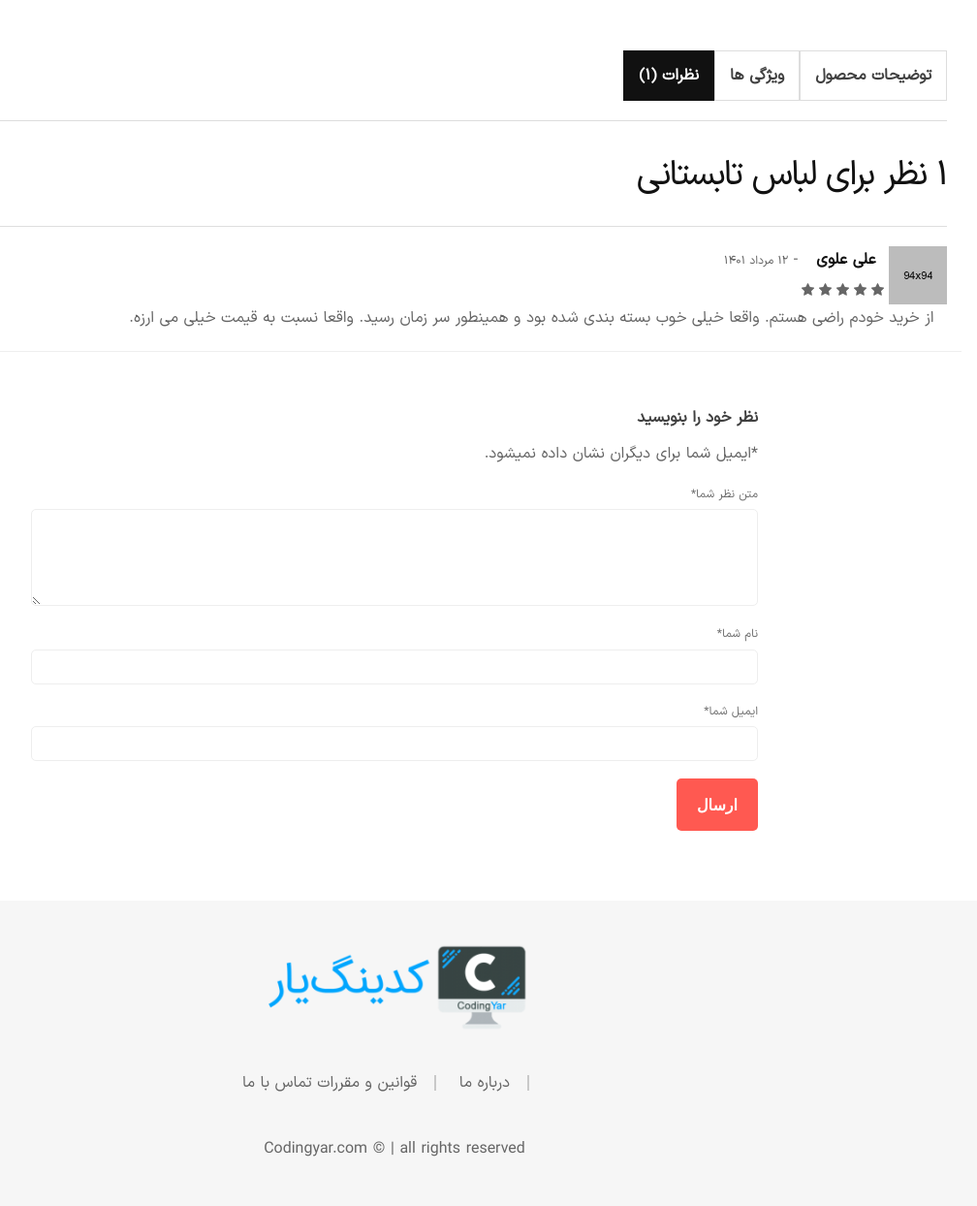
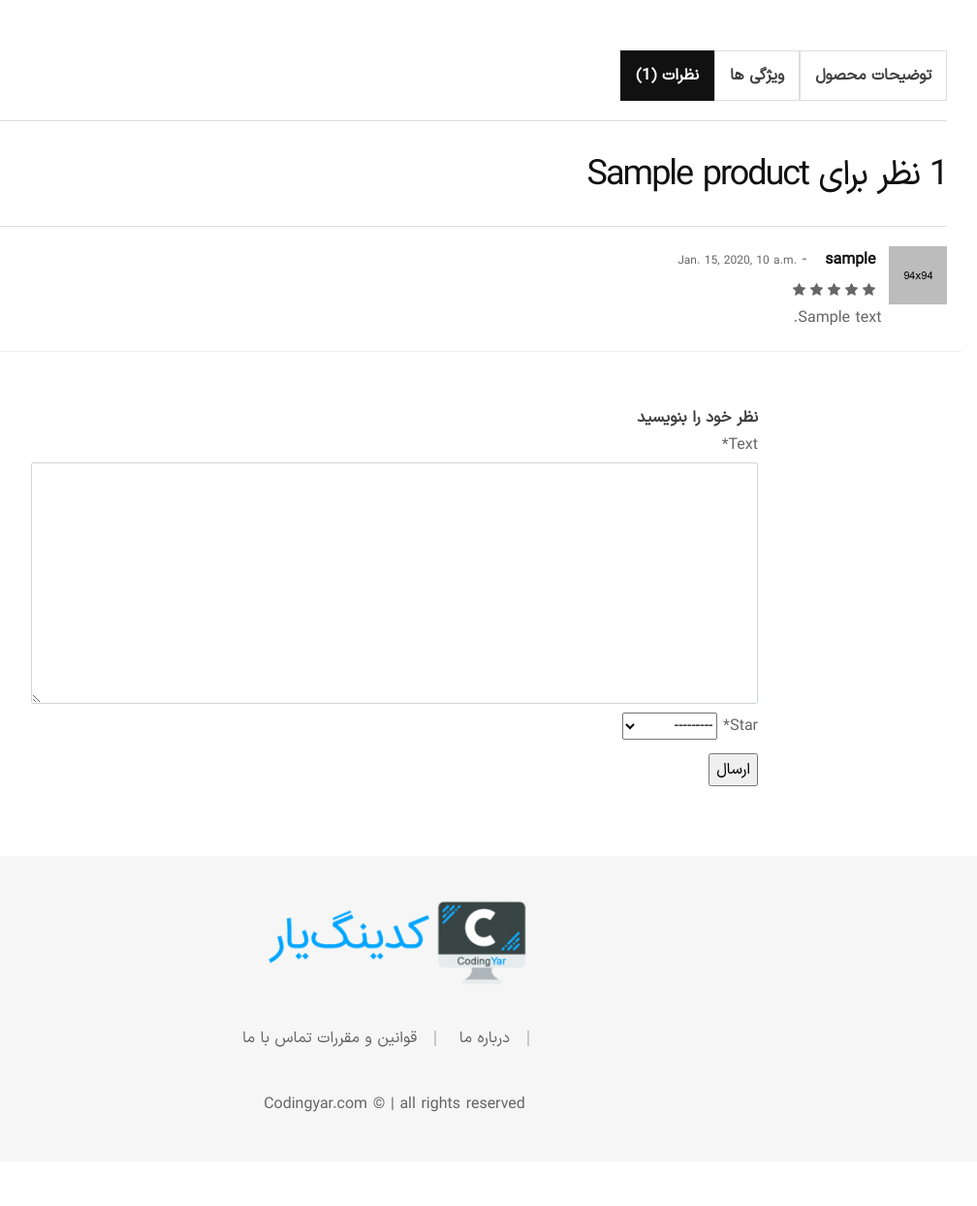
Before and after one commit to Mosllems/Online_shop, a Django app: page /products/1/ in a window 1280 px wide, after a click that opens the changed part. Shown: the part 768-2012 px from the top of the page at 97% size, without its empty margins (251-1259 px from the left). After the commit the page ends 1915 px from the top, so only its background shows below. Run offline with Django 5.2, Linux system fonts and the light colour scheme; tables that the repository leaves empty hold one stand-in row (values such as "Sample post"); parts of the project's set-up code (start-up, migrations or seed data) failed here and were passed over; some libraries are stand-ins or nearby versions; some web fonts are replaced.

Commit message:
add form section

```diff
--- /dev/null
+++ b/products/forms.py
@@ -0,0 +1,8 @@
+from django import forms
+from .models import Comment
+
+
+class CommentForm(forms.ModelForm):
+    class Meta:
+        model = Comment
+        fields = ["text", "star"]
--- a/products/templates/products/product_detail.html
+++ b/products/templates/products/product_detail.html
@@ -1,5 +1,6 @@
 {% extends "_base.html" %}
-
+{% load static %}
+{% load crispy_forms_tags %}
 {% block page_title %} Detail View {% endblock page_title %}
 
 {% block content %}
@@ -79,7 +80,7 @@
                                     </a>
                                     <a class="m-0 product-data-tab__link nav-link" id="nav-reviews-tab"
                                        data-toggle="tab" href="#nav-reviews" role="tab" aria-selected="true">
-                                        <span>نظرات (۱)</span>
+                                        <span>نظرات ({{ product.comments.count }})</span>
                                     </a>
                                 </div>
                                 <div class="tab-content product-data-tab__content" id="product-tabContent">
@@ -150,36 +151,35 @@
                                     <div class="tab-pane fade" id="nav-reviews" role="tabpanel"
                                          aria-labelledby="nav-reviews-tab">
                                         <div class="product-reviews">
-                                            <h3 class="review__title">۱ نظر برای لباس تابستانی</h3>
+                                            <h3 class="review__title"> {{ product.comments.count }} نظر برای {{ product.title }}</h3>
                                             <ul class="review__list">
+                                                {% for comment in product.comments.all %}
                                                 <li class="review__item">
                                                     <div class="review__container">
                                                         <div class="review__text">
                                                             <div class="d-flex flex-sm-row flex-row">
-                                                                <img src="assets/img/others/comment-1.jpg"
+                                                                <img src="{% static 'img/others/comment-1.jpg' %}"
                                                                      alt="Review Avatar" class="review__avatar">
                                                                 <div>
                                                                     <div class="review__meta">
-                                                                        <strong class="review__author px-4">علی
-                                                                            علوی</strong>
+                                                                        <span class="review__published-date">{{ comment.datetime_created }}</span>
                                                                         <span class="review__dash">-</span>
-                                                                        <span class="review__published-date">۱۲ مرداد ۱۴۰۱</span>
+                                                                        <strong class="review__author px-4">{{ comment.author }}</strong>
                                                                     </div>
-                                                                    <div class="product-rating">
+                                                                    <div class="product-rating pr--10" >
                                                                         <div class="m-0 star-rating star-five">
-                                                                            <span>Rated <strong
-                                                                                    class="rating">5.00</strong> out of 5</span>
+                                                                            <span>Rated <strong>class="rating">{{ comment.star }}</strong></span>
                                                                         </div>
                                                                     </div>
                                                                 </div>
                                                             </div>
-                                                            <p class="review__description text-right px-4">
-                                                                از خرید خودم راضی هستم. واقعا خیلی خوب بسته بندی شده بود
-                                                                و همینطور سر زمان رسید. واقعا نسبت به قیمت خیلی می ارزه.
+                                                            <p class="review__description text-right px-4 pr--75">
+                                                                {{ comment.text }}
                                                             </p>
                                                         </div>
                                                     </div>
                                                 </li>
+                                                {% endfor %}
                                             </ul>
                                             <div class="review-form-wrapper">
                                                 <div class="row">
@@ -187,38 +187,43 @@
                                                     <div class="col-lg-8 m-auto">
                                                         <span class="reply-title pull-right">نظر خود را بنویسید</span>
                                                         <br>
-                                                        <form action="#" class="form text-right">
-                                                            <div class="form-notes mb--20">
-                                                                <p class="my-3"><span class="required">*</span>ایمیل شما
-                                                                    برای دیگران نشان داده نمیشود.</p>
-                                                            </div>
-                                                            <div class="form__group mb--10">
-                                                                <label class="form__label d-block" for="email">متن نظر
-                                                                    شما<span class="required">*</span></label>
-                                                                <textarea name="review" id="review"
-                                                                          class="form__input form__input--textarea"></textarea>
-                                                            </div>
-                                                            <div class="form__group mb--20">
-                                                                <label class="form__label d-block" for="name">نام
-                                                                    شما<span class="required">*</span></label>
-                                                                <input type="text" name="name" id="name"
-                                                                       class="form__input">
-                                                            </div>
-                                                            <div class="form__group mb--20">
-                                                                <label class="form__label d-block" for="email">ایمیل شما<span
-                                                                        class="required">*</span></label>
-                                                                <input type="email" name="email" id="email"
-                                                                       class="form__input">
-                                                            </div>
-                                                            <div class="form__group">
-                                                                <div class="form-row">
-                                                                    <div class="col-12">
-                                                                        <input type="submit" value="ارسال"
-                                                                               class="btn-submit">
-                                                                    </div>
-                                                                </div>
-                                                            </div>
+                                                        <form action="" method="post">
+                                                            {% csrf_token %}
+                                                            {{ comment_form|crispy }}
+                                                            <input type="submit" value="ارسال">
                                                         </form>
+{#                                                        <form action="#" class="form text-right">#}
+{#                                                            <div class="form-notes mb--20">#}
+{#                                                                <p class="my-3"><span class="required">*</span>ایمیل شما#}
+{#                                                                    برای دیگران نشان داده نمیشود.</p>#}
+{#                                                            </div>#}
+{#                                                            <div class="form__group mb--10">#}
+{#                                                                <label class="form__label d-block" for="email">متن نظر#}
+{#                                                                    شما<span class="required">*</span></label>#}
+{#                                                                <textarea name="review" id="review"#}
+{#                                                                          class="form__input form__input--textarea"></textarea>#}
+{#                                                            </div>#}
+{#                                                            <div class="form__group mb--20">#}
+{#                                                                <label class="form__label d-block" for="name">نام#}
+{#                                                                    شما<span class="required">*</span></label>#}
+{#                                                                <input type="text" name="name" id="name"#}
+{#                                                                       class="form__input">#}
+{#                                                            </div>#}
+{#                                                            <div class="form__group mb--20">#}
+{#                                                                <label class="form__label d-block" for="email">ایمیل شما<span#}
+{#                                                                        class="required">*</span></label>#}
+{#                                                                <input type="email" name="email" id="email"#}
+{#                                                                       class="form__input">#}
+{#                                                            </div>#}
+{#                                                            <div class="form__group">#}
+{#                                                                <div class="form-row">#}
+{#                                                                    <div class="col-12">#}
+{#                                                                        <input type="submit" value="ارسال"#}
+{#                                                                               class="btn-submit">#}
+{#                                                                    </div>#}
+{#                                                                </div>#}
+{#                                                            </div>#}
+{#                                                        </form>#}
                                                     </div>
                                                 </div>
                                             </div>
@@ -265,7 +270,7 @@
                                 </div>
                                 <div class="mini-cart__product__content pt-2">
                                     <span class="mini-cart__product__title d-flex flex-row justify-content-between">
-                                        <a href="#"> محصول سماره یک </a>
+                                        <a href="#"> محصول شماره یک </a>
                                         <a href="#" class="">
                                             &#10060;
                                         </a>
--- a/products/urls.py
+++ b/products/urls.py
@@ -3,6 +3,6 @@ from . import views
 
 urlpatterns = [
     path("", views.ProductListView.as_view(), name="listview"),
-    path("<int:pk>/", views.ProductDetailView.as_view(), name="detailview"),
+    path("<int:pk>/", views.product_detail_view, name="detailview"),
 
 ]
--- a/products/views.py
+++ b/products/views.py
@@ -1,6 +1,7 @@
-from django.shortcuts import render
+from django.shortcuts import render, get_object_or_404
 from django.views import generic
 from .models import Product
+from .forms import CommentForm
 
 
 class ProductListView(generic.ListView):
@@ -10,7 +11,23 @@ class ProductListView(generic.ListView):
     context_object_name = "products"
 
 
-class ProductDetailView(generic.DetailView):
-    model = Product
-    template_name = "products/product_detail.html"
-    context_object_name = "product"
+def product_detail_view(request, pk):
+    product = get_object_or_404(Product, pk=pk)
+    product_comment = product.comments.filter(active=True)
+
+    if request.method == "POST":
+        comment = CommentForm(request.POST)  # az roie form CommentForm ke request an post ast yek object misazim
+        if comment.is_valid():
+            comment = comment.save(commit=False)  # comment ra zakhire mikonim commit=false yani nariz to database va felan negahdar va an ra mirizim dar yek motaqaier
+            comment.product = product
+            comment.author = request.user
+            comment.save()
+            comment = CommentForm()
+    else:
+        comment = CommentForm()
+
+    return render(request, "products/product_detail.html", {
+        "product": product,
+        "comment": product_comment,
+        "comment_form": comment
+    })
```
Also changed, not shown: products/admin.py (+7 -1 lines), products/models.py (+22 -0 lines), products/migrations/0002_comment.py (added).
